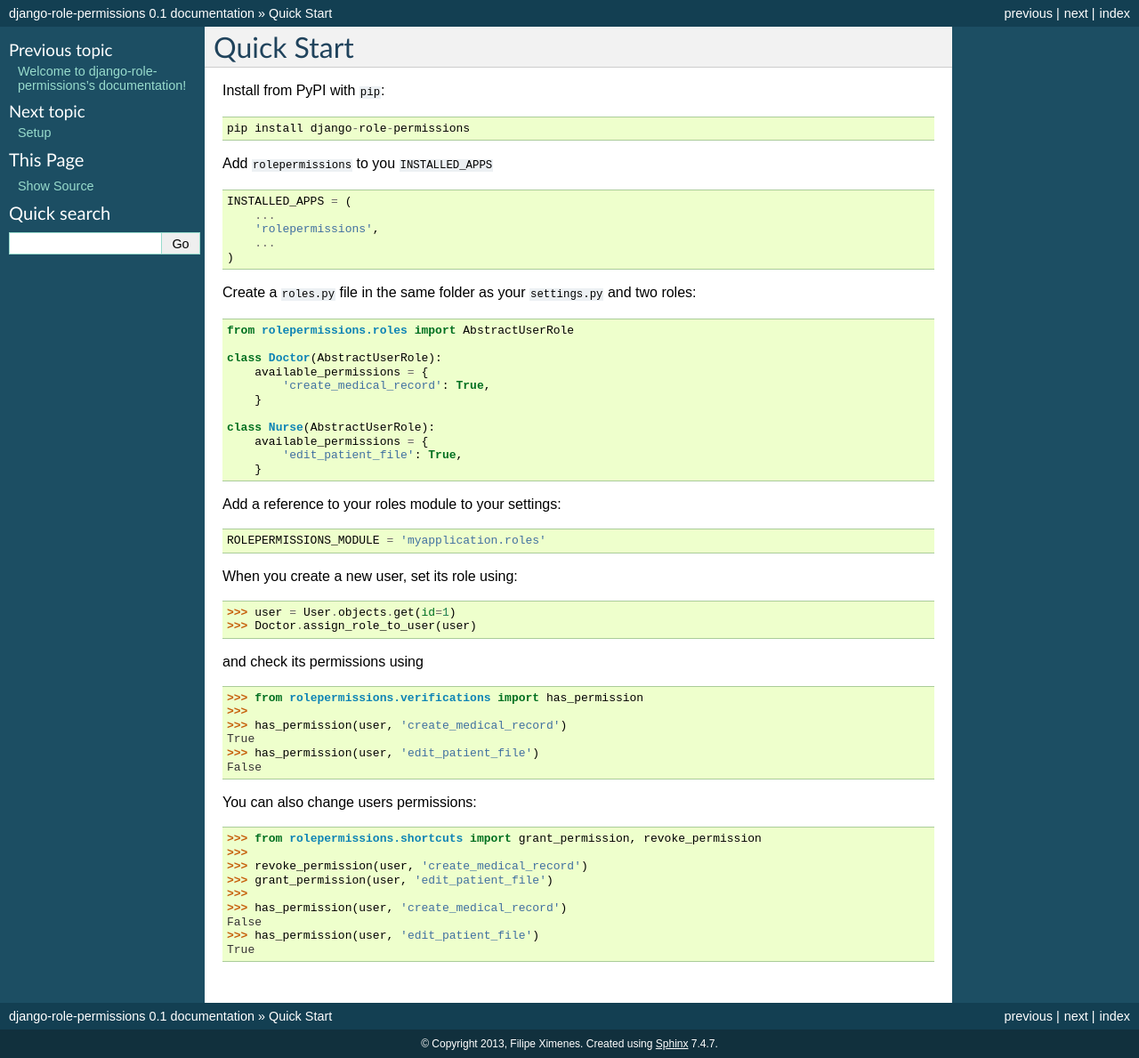
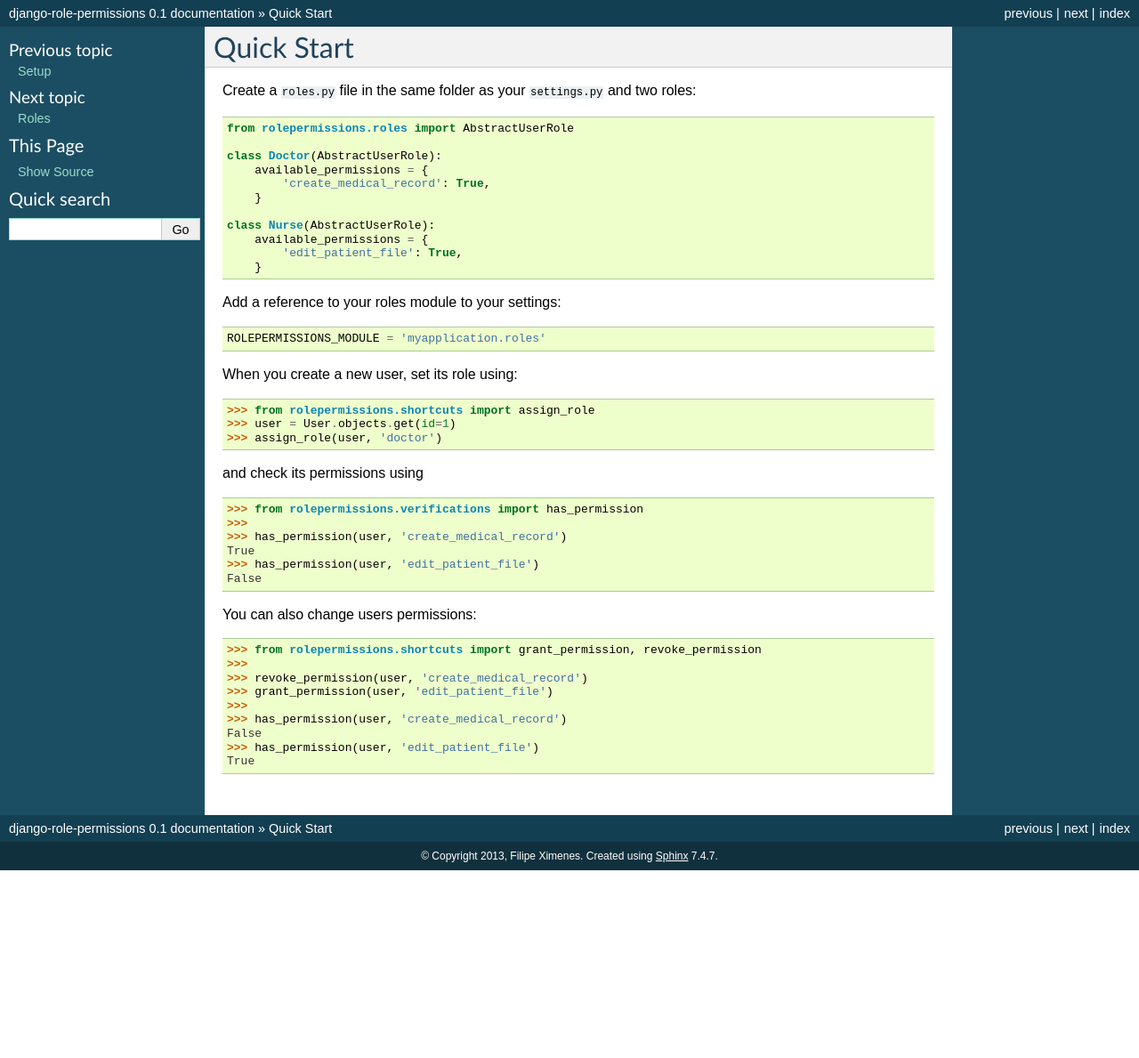
Before and after one commit to vintasoftware/django-role-permissions, a Sphinx documentation site: the page built from docs/quickstart.rst, in a window 1280 px wide. Shown: the whole page at 89% size. Built offline with Sphinx 7.4.7, drawn with Linux system fonts in a browser that asks for light colours; after the commit the page ends 978 px from its top, so only the background shows below that.

Commit message:
improving docs

```diff
--- a/docs/checkers.rst
+++ b/docs/object_permissions.rst
@@ -29,3 +29,9 @@
 
 when requested the object permission checker will receive the role of the user,
 the user and the object being verified and should return ``True`` if the permission is granted.
+
+
+Checking object permission
+==========================
+
+Use the :ref:`has_object_permission <has-object-permission>` method to check for object permissions.
--- a/docs/quickstart.rst
+++ b/docs/quickstart.rst
@@ -1,22 +1,6 @@
 ===========
 Quick Start
 ===========
-
-Install from PyPI with ``pip``::
-
-    pip install django-role-permissions
-
-
-Add ``rolepermissions`` to you ``INSTALLED_APPS``
-
-.. code-block:: python
-
-    INSTALLED_APPS = (
-        ...
-        'rolepermissions',
-        ...
-    )
-
 
 Create a ``roles.py`` file in the same folder as your ``settings.py`` and two roles:
 
@@ -44,8 +28,9 @@
 
 .. code-block:: python
 
+    >>> from rolepermissions.shortcuts import assign_role
     >>> user = User.objects.get(id=1)
-    >>> Doctor.assign_role_to_user(user)
+    >>> assign_role(user, 'doctor')
 
 and check its permissions using
 
```
Also changed, not shown: docs/index.rst (+4 -4 lines), docs/utils.rst (renamed from docs/functions.rst, +6 -3 lines), docs/views_utils.rst (line endings or trailing spaces), 2 other files.
